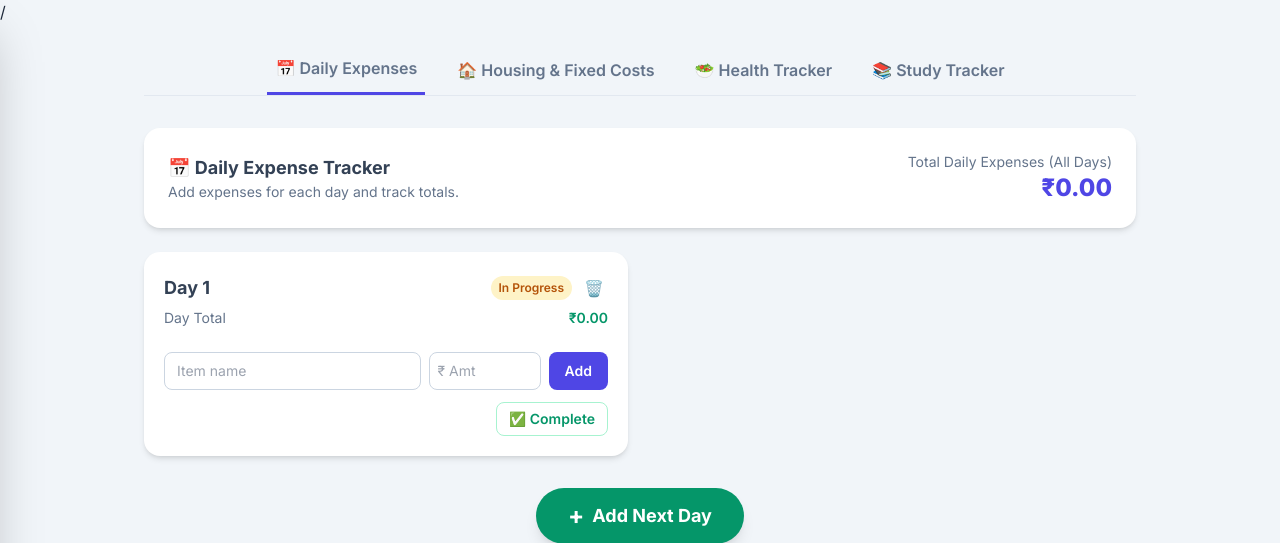
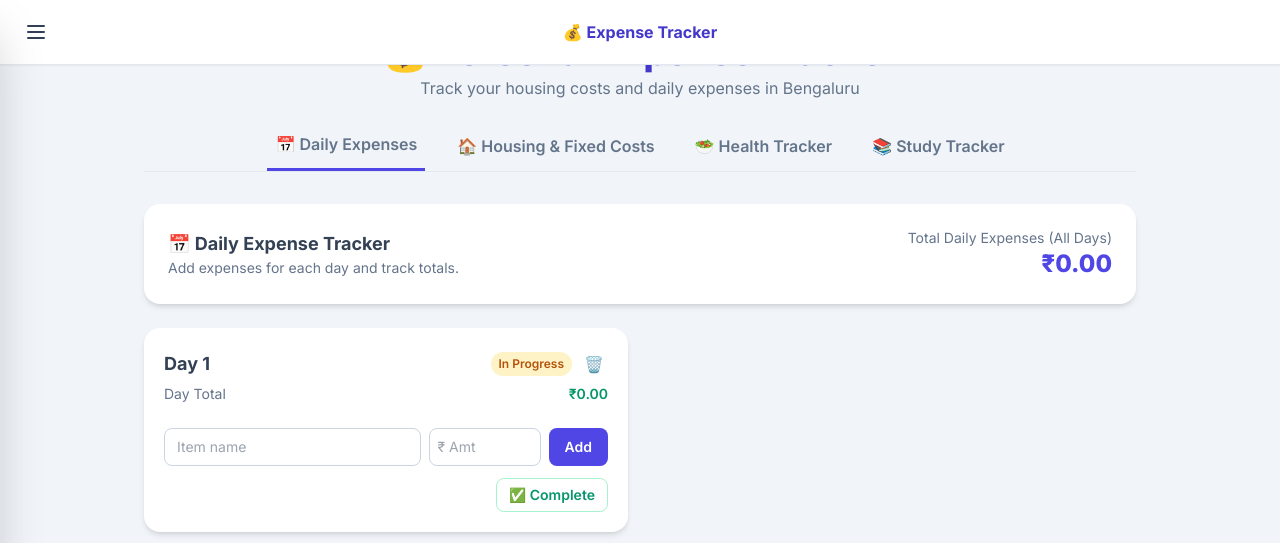
Before and after one commit to Jaisrir/Personal-Expense-Tracker, a Flask app: page / in a window 1280 px wide. Shown: the top 543 px of the page. Run offline with Flask 3, Linux system fonts and the light colour scheme; data comes from the database, SQL or seed files in the repository; data that the repository does not hold is empty; some libraries are stand-ins or nearby versions.

Commit message:
old code

```diff
--- a/templates/index.html
+++ b/templates/index.html
@@ -84,7 +84,16 @@
 </head>
 <body class="bg-slate-100 min-h-screen text-slate-800">
 
-/
+<!-- ========== HAMBURGER BUTTON (mobile only) ========== -->
+<div class="hamburger-menu fixed top-0 left-0 right-0 z-50 bg-white border-b border-slate-200 shadow-sm flex items-center justify-between px-4 py-3">
+    <button id="hamburgerBtn" onclick="toggleDrawer()" class="p-2 rounded-lg hover:bg-slate-100 transition-colors" aria-label="Menu">
+        <svg id="hamburgerIcon" class="w-6 h-6 text-slate-700" fill="none" stroke="currentColor" viewBox="0 0 24 24">
+            <path stroke-linecap="round" stroke-linejoin="round" stroke-width="2" d="M4 6h16M4 12h16M4 18h16"/>
+        </svg>
+    </button>
+    <h1 id="mobilePageTitle" class="font-bold text-indigo-700 text-base truncate">💰 Expense Tracker</h1>
+    <div class="w-10"></div>
+</div>
 
 <!-- Drawer Overlay -->
 <div id="drawerOverlay" onclick="closeDrawer()" class="fixed inset-0 bg-black/40 z-40 backdrop-blur-sm"></div>
@@ -209,10 +218,10 @@
 <main class="max-w-5xl mx-auto px-3 sm:px-4 py-6 sm:py-8 md:pt-8 pt-16">
 
     <!-- Header (hidden on mobile – shown in hamburger bar) -->
-    <!-- <header class="mb-6 sm:mb-8 text-center hidden md:block">
+    <header class="mb-6 sm:mb-8 text-center hidden md:block">
         <h1 class="text-2xl sm:text-3xl md:text-4xl font-extrabold text-indigo-700">💰 Personal Expense Tracker</h1>
         <p class="text-slate-500 mt-1 text-sm sm:text-base">Track your housing costs and daily expenses in Bengaluru</p>
-    </header> -->
+    </header>
 
     <!-- Desktop Tabs -->
     <div class="desktop-tabs flex justify-center gap-4 sm:gap-6 border-b border-slate-200 mb-6 sm:mb-8 overflow-x-auto">
```
